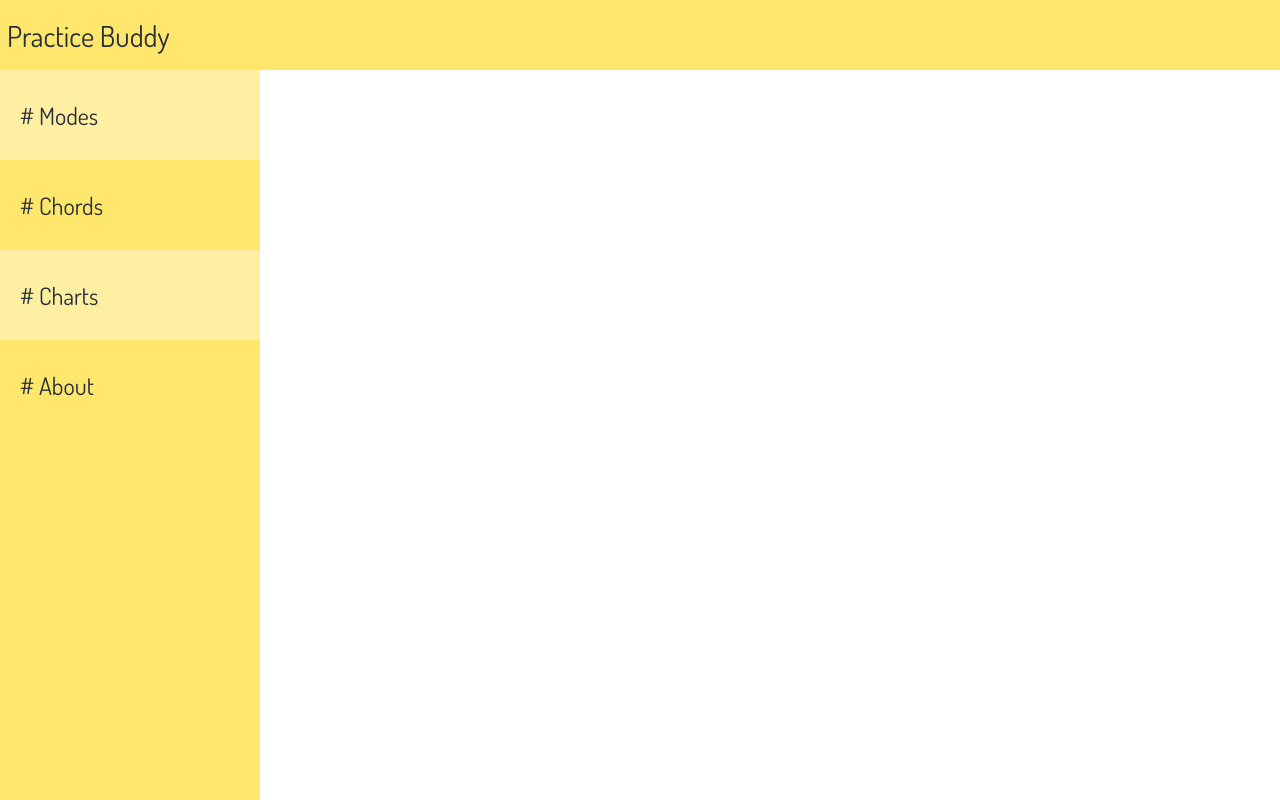
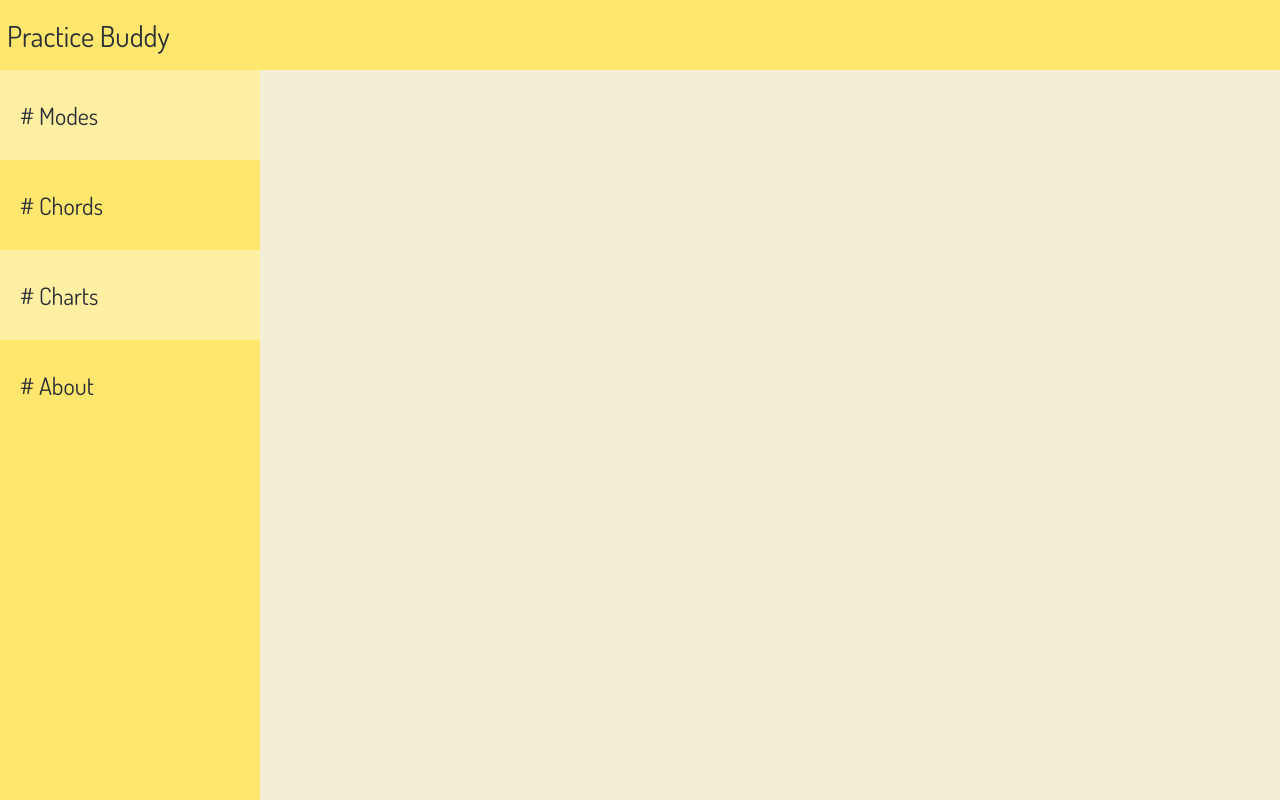
Before and after one commit to regexpressyourself/PracticeBuddy, a React (Create React App) app: page / in a window 1280 px wide. Built offline with nearby package versions, Linux system fonts and the light colour scheme.

Commit message:
refactor how the main container grid works to make nav a little easier

```diff
--- a/src/styles/index.css
+++ b/src/styles/index.css
@@ -13,34 +13,24 @@ body {
     padding: 0;
     font-family: Dosis, sans-serif;
     font-size: 200%;
+    background-color: var(--bg-color);
 }
 
 i {
     font-style: normal;
 }
 
-#mode-title {
-    margin-bottom: 5px;
-}
-
-#mode-blurb{
-    margin-top: 5px;
-    margin-bottom: 5px;
-}
-#mode-container {
-    background-color: var(--bg-color);
+#main-container {
     height: 100vh;
-    display:grid;
-    grid-template-columns:  1fr 2fr 1fr;
-    grid-template-rows: 1fr 2fr 3fr 1fr 1fr;
+    display: grid;
+    grid-template-columns:  1fr;
+    grid-template-rows: 70px 1fr;
     grid-auto-rows: auto;
     text-align:center;
-    grid-template-areas: "nav      nav       nav"
-                         "header   header    header"
-                         "note-section note-section note-section"
-                         "left-btn mode-btn  right-btn"
-                         "left-btn pitch-btn right-btn";
- }
+    grid-template-areas: "nav"
+                         "body"
+
+}
 .nav {
     grid-area: nav;
     /*position: fixed;*/
@@ -50,51 +40,17 @@ i {
 .header {
     grid-area: header;
 }
-.note-section{
-    grid-area: note-section;
-}
-.center-grid-area {
-    flex-flow: row wrap;
-    display: flex;
-    justify-content: center;
-    align-items: center;
-}
-.left-btn {
-    grid-area: left-btn;
-    background-color: var(--nav-color);
-}
-.mode-btn {
-    grid-area: mode-btn;
-    background-color: var(--red-color);
-    display:grid;
-    grid-template-columns:  1fr;
-    grid-template-rows: 1fr 1fr;
-    padding-top: 5px;
-}
-.right-btn{
-    grid-area: right-btn;
-    background-color: var(--nav-color);
-}
-.right-btn:hover,
-.left-btn:hover,
-.mode-btn:hover,
-.pitch-btn:hover {
-    cursor: pointer;
-}
-.pitch-btn {
-    grid-area: pitch-btn;
-    background-color: var(--blue-color);
-    display:grid;
-    grid-template-columns:  1fr;
-    grid-template-rows: 1fr 1fr;
-    padding-top: 5px;
-}
-.btn-text {
-    padding:0;
-    margin:0;
-    font-size: 75%;
-}
 .fa {
     margin: auto;
     height: 40px;
 }
+
+
+@media screen and (min-width: 700px) {
+    #main-container{
+    grid-template-columns: 260px 1fr;
+    grid-template-rows: 70px 1fr;
+    grid-template-areas: "fixed-nav nav"
+                         "fixed-nav body"
+                     }
+}
```
